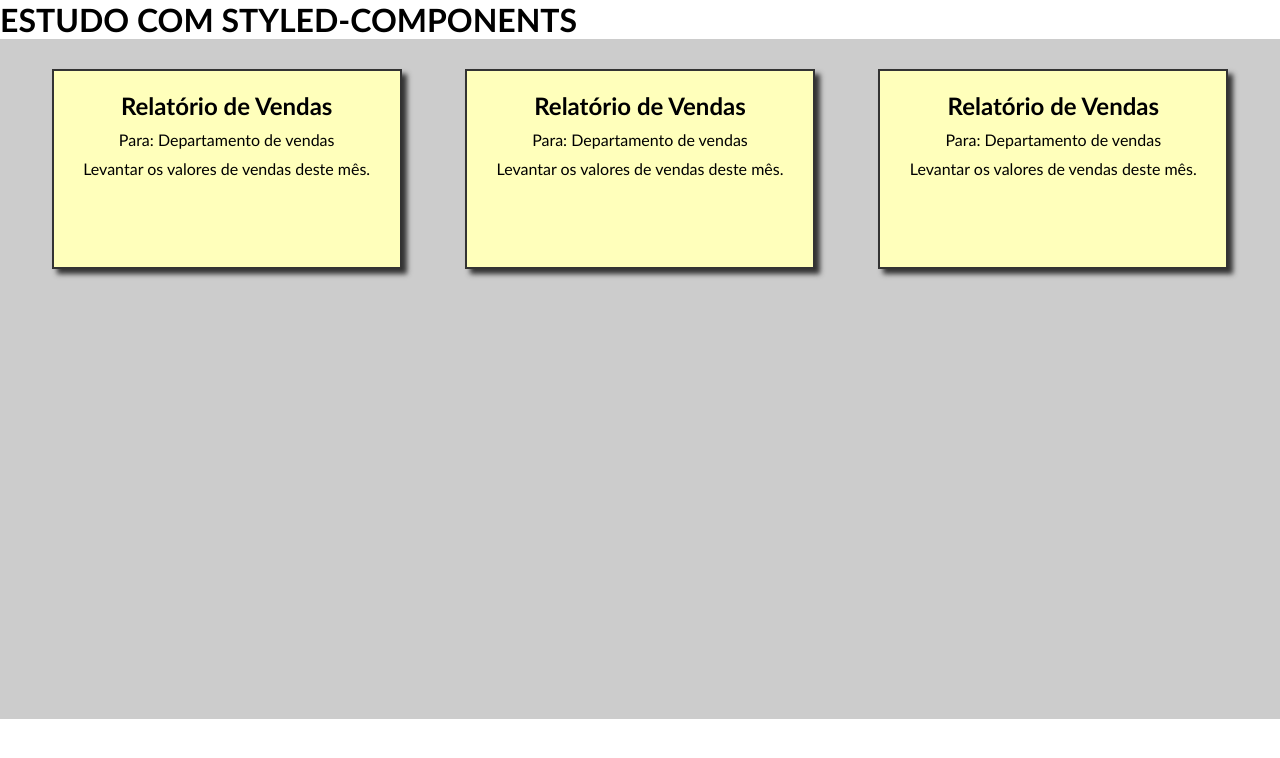
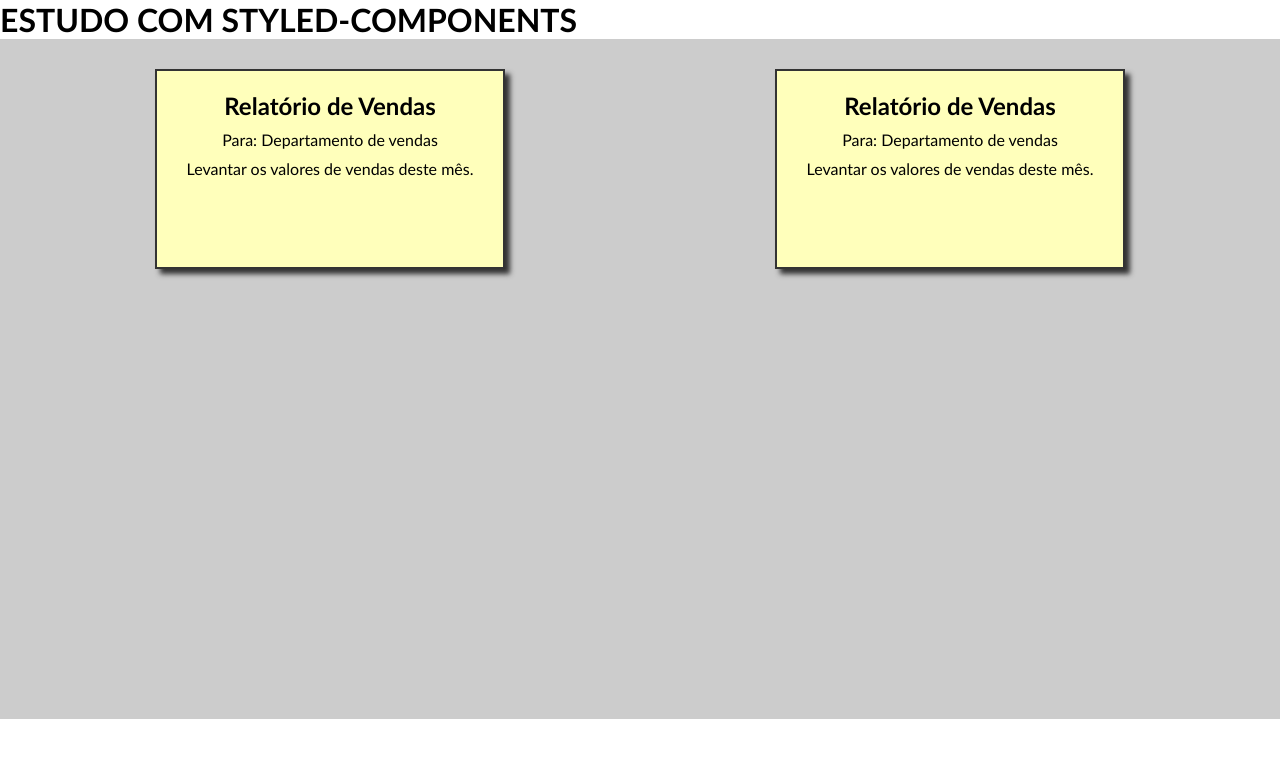
Before and after one commit to 1TDSVJ/styled-app-react, a React (Create React App) app in the folder rm93899/react-aula7/: page / in a window 1280 px wide. Shown: the top 758 px of the page. Built offline with nearby package versions, Linux system fonts and the light colour scheme.

Commit message:
import useState p/ guardar os dados das taref+ map

```diff
--- a/rm93899/react-aula7/src/components/listaTarefas/ListaTarefas.jsx
+++ b/rm93899/react-aula7/src/components/listaTarefas/ListaTarefas.jsx
@@ -1,16 +1,33 @@
 import React from 'react'
 import { DivLista } from '../../style/styled'
 import Tarefa from '../tarefa/Tarefa'
+import { useState } from 'react'
 
 
 export default function listaTarefas() {
+
+  const [tarefas, setTarefas] = useState([{
+    titulo: 'Lista de Pagamento',
+    setor: 'Dep. Vendas',
+    descricao: 'Levantar os valores de vendas.',
+  },
+  {
+    titulo: 'Planilha de Salários',
+    setor: 'Dep. Pessoal',
+    descricao: 'Gerar planilhas',
+  },
+])
+
   return (
     <DivLista>
-
-      <Tarefa/>
-      <Tarefa/>
-      <Tarefa/>
-
+      {tarefas.map((tar, i) => (
+        <Tarefa
+          key={i}
+          titulo={tar.titulo}
+          setor={tar.setor}
+          descricao={tar.descricao}
+          />
+      ))}
     </DivLista>
   )
 }
```
